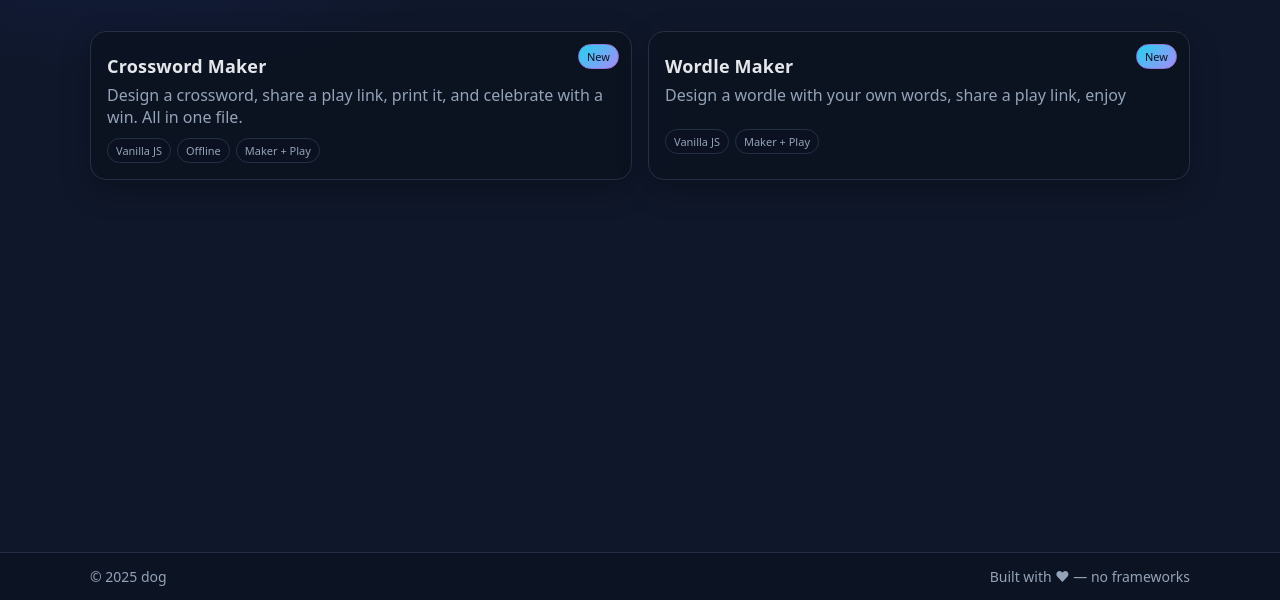
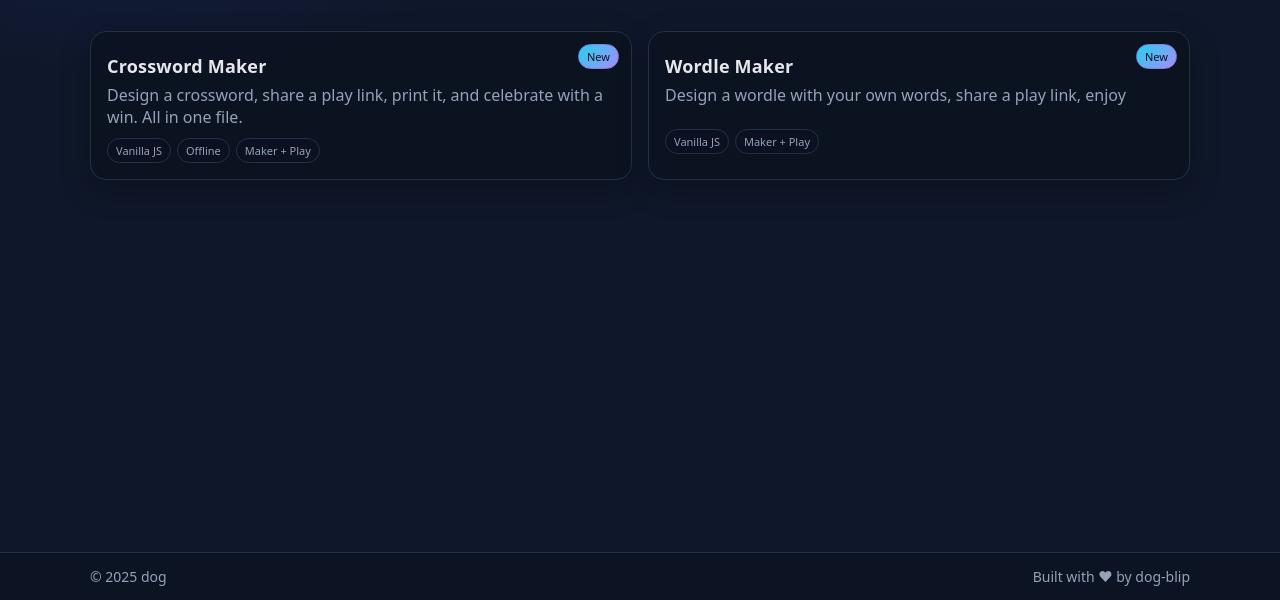
Before and after one commit to dog-blip/dogsite, a plain HTML site: page index.html in a window 1280 px wide. Shown: the part 200-800 px from the top of the page. Drawn offline with Linux system fonts and the light colour scheme.

Commit message:
Update index.html

```diff
--- a/index.html
+++ b/index.html
@@ -197,7 +197,7 @@ footer .wrap{
   <footer>
     <div class="wrap">
       <span>© <span id="year"></span> dog</span>
-      <span style="float:right">Built with ♥ — no frameworks</span>
+      <span style="float:right">Built with ♥ by dog-blip</span>
     </div>
   </footer>
 
```
